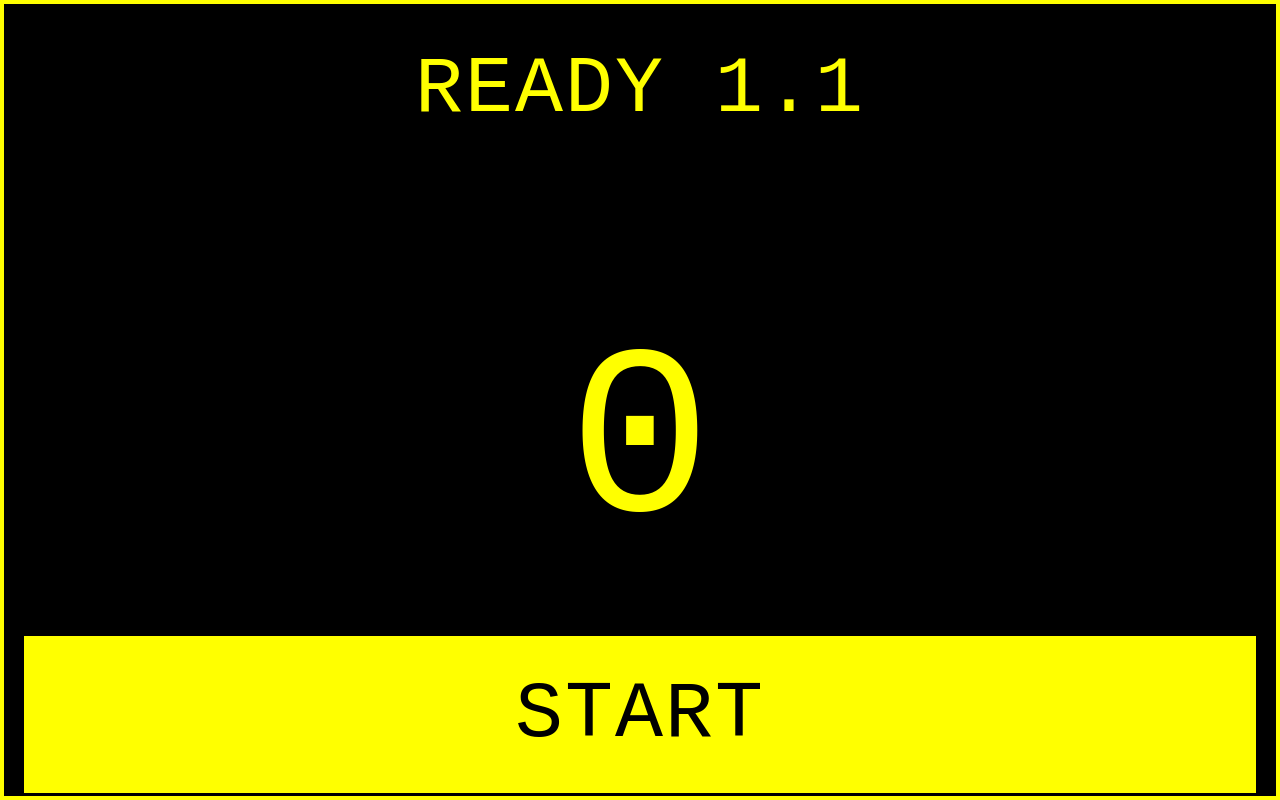
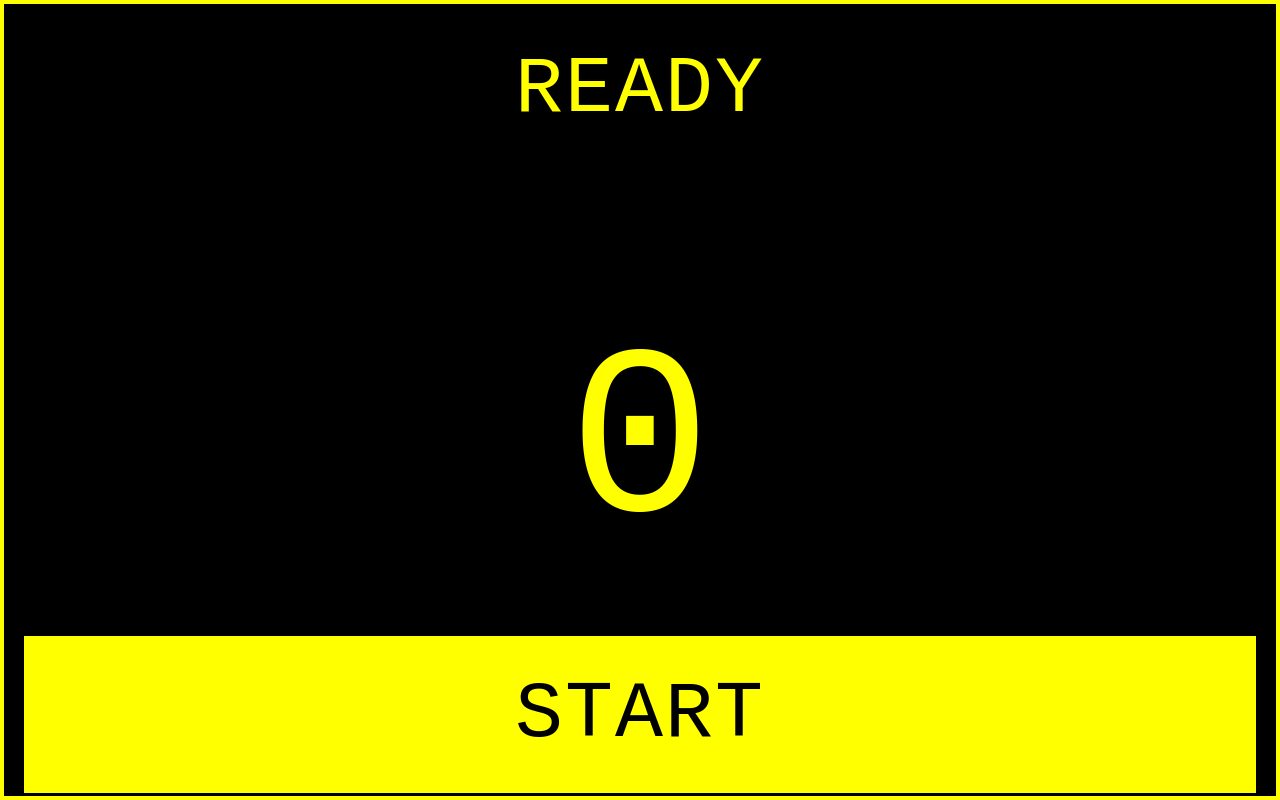
Before and after one commit to opudalo/finger, a plain HTML site: page index.html in a window 1280 px wide. Drawn offline with Linux system fonts and the light colour scheme.

Commit message:
versioning

```diff
--- a/index.html
+++ b/index.html
@@ -153,7 +153,7 @@
   <body>
     <div class="container">
       <div class="exercise-info">
-        <div class="exercise-name" id="exerciseName">READY 1.1</div>
+        <div class="exercise-name" id="exerciseName">READY</div>
         <div class="exercise-details" id="exerciseDetails">&nbsp;</div>
       </div>
 
```
